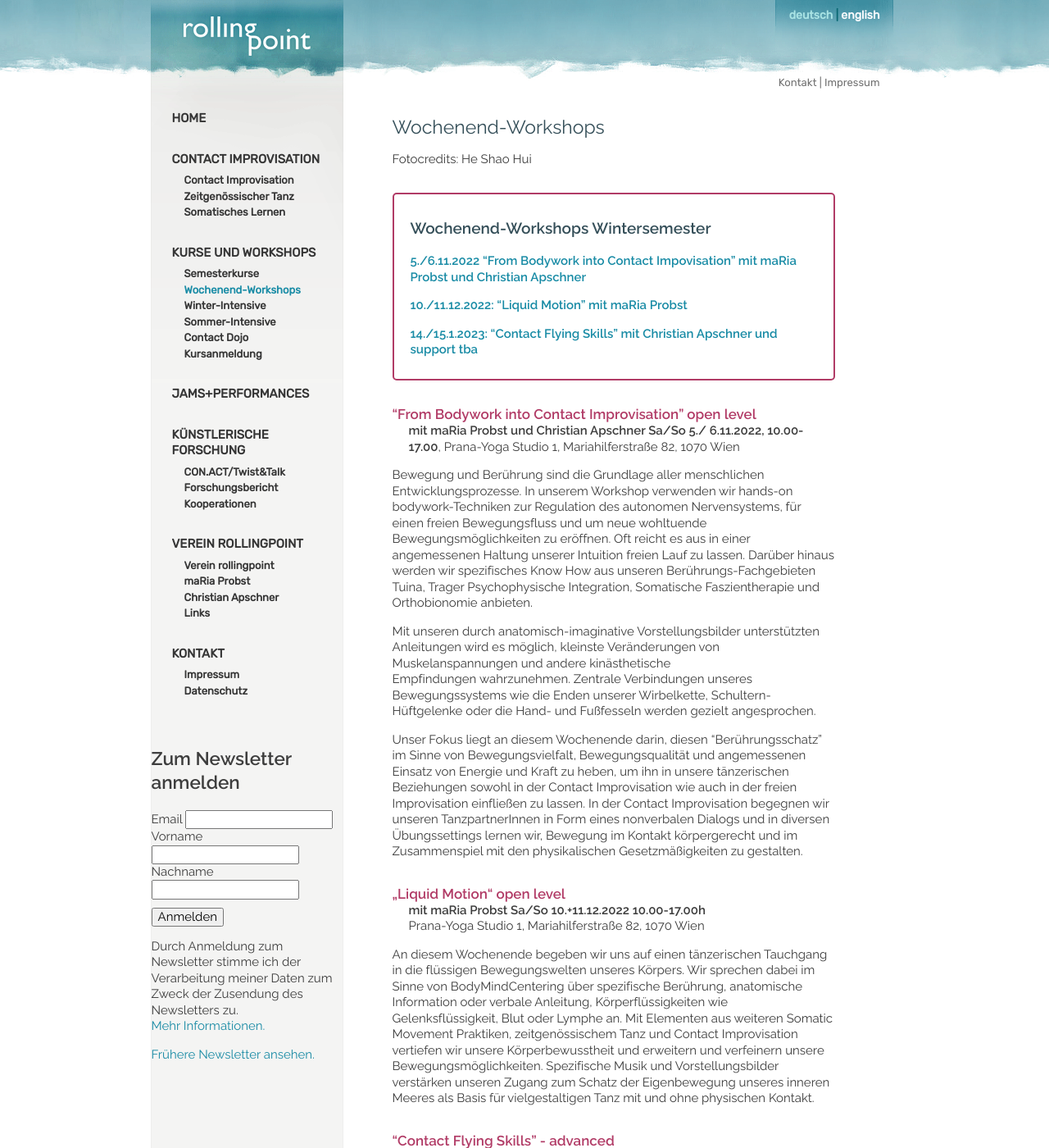
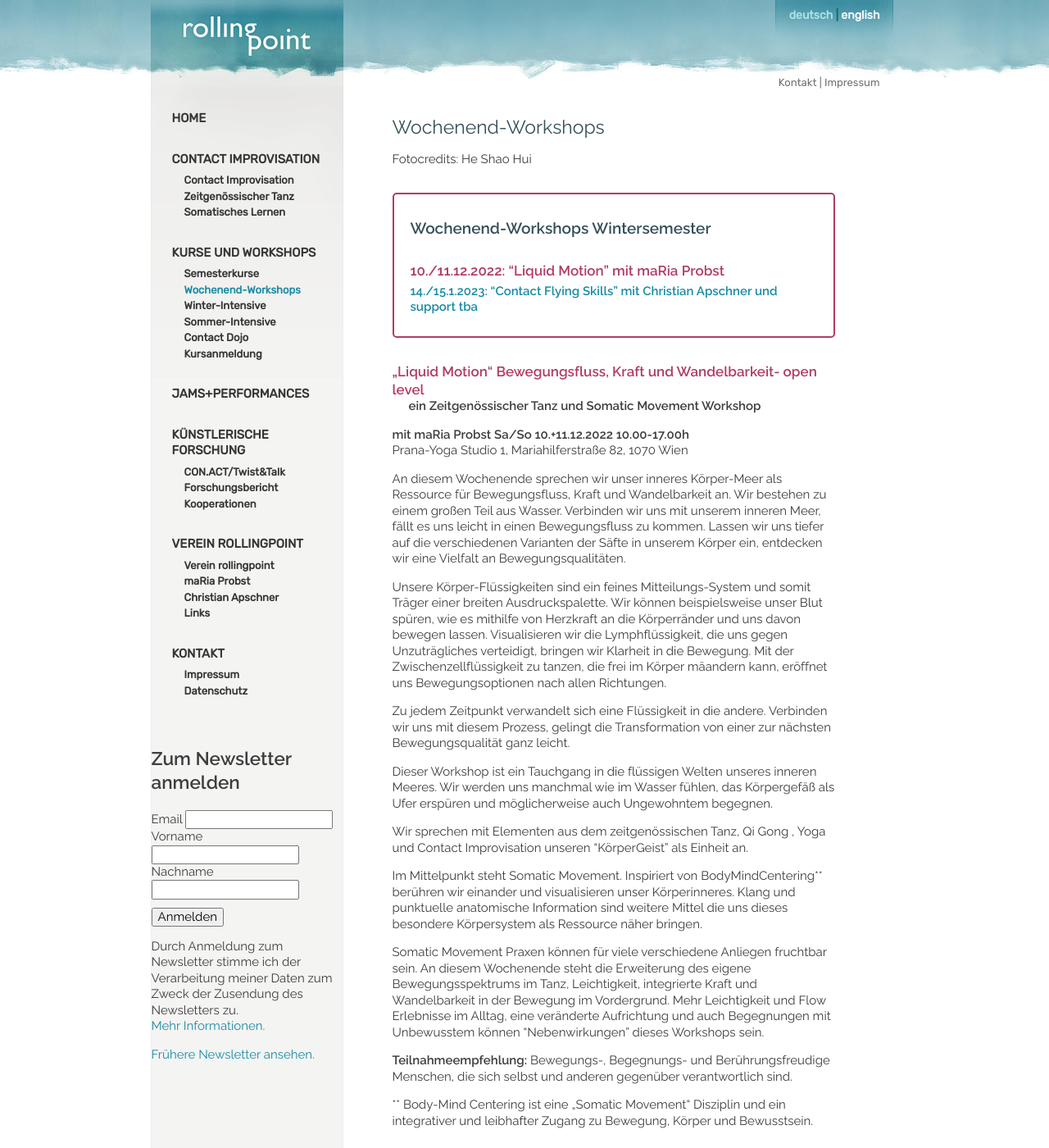
Before and after one commit to manulari/rollingpointat, a Jekyll site: the page built from _pages_de/workshops.md, in a window 1280 px wide and 1400 px high. Shown: the whole window at 82% size. Built offline with Jekyll 4.4.1, drawn with Linux system fonts in a browser that asks for light colours; comment, search, counter and statistics services are not loaded; some of the changed text lies outside the part shown.

Commit message:
Update page (de) “workshops”

```diff
--- a/_pages_de/workshops.md
+++ b/_pages_de/workshops.md
@@ -8,36 +8,40 @@ Fotocredits: He Shao Hui
 
 > ### Wochenend-Workshops Wintersemester
 >
-> **[5./6.11.2022 "From Bodywork into Contact Impovisation" mit maRia Probst und Christian Apschner](#bodywork)**
->
-> **[10./11.12.2022: "Liquid Motion" mit maRia Probst](#liquid)**
+> ##### ﻿10./11.12.2022: "Liquid Motion" ﻿mit maRia Probst﻿
 >
 > **[14./15.1.2023: "Contact Flying Skills" mit Christian Apschner und support tba](#flying)**
 >
-> <div class="named-anchor" id="energize"></div>
+>
+>
+> <div class="named-anchor" id="Liquid"></div>
 
-<div class="named-anchor" id="bodywork"></div>
+#### „Liquid Motion“ Bewegungsfluss, Kraft und Wandelbarkeit- open level
 
-#### "From Bodywork into Contact Improvisation" open level
-
-**mit maRia Probst und Christian Apschner
-Sa/So 5./ 6.11.2022, 10.00-17.00**, Prana-Yoga Studio 1, Mariahilferstraße 82, 1070 Wien
-
-Bewegung und Berührung sind die Grundlage aller menschlichen Entwicklungsprozesse. In unserem Workshop verwenden wir hands-on bodywork-Techniken zur Regulation des autonomen Nervensystems, für einen freien Bewegungsfluss und um neue wohltuende Bewegungsmöglichkeiten zu eröffnen. Oft reicht es aus in einer angemessenen Haltung unserer Intuition freien Lauf zu lassen. Darüber hinaus werden wir spezifisches Know How aus unseren Berührungs-Fachgebieten Tuina, Trager Psychophysische Integration, Somatische Faszientherapie und Orthobionomie anbieten.
-
-Mit unseren durch anatomisch-imaginative Vorstellungsbilder unterstützten Anleitungen wird es möglich, kleinste Veränderungen von Muskelanspannungen und andere kinästhetische Empfindungen wahrzunehmen. Zentrale Verbindungen unseres Bewegungssystems wie die Enden unserer Wirbelkette, Schultern-Hüftgelenke oder die Hand- und Fußfesseln werden gezielt angesprochen.
-
-Unser Fokus liegt an diesem Wochenende darin, diesen "Berührungsschatz" im Sinne von Bewegungsvielfalt, Bewegungsqualität und angemessenen Einsatz von Energie und Kraft zu heben, um ihn in unsere tänzerischen Beziehungen sowohl in der Contact Improvisation wie auch in der freien Improvisation einfließen zu lassen.  In der Contact Improvisation begegnen wir unseren TanzpartnerInnen in Form eines nonverbalen Dialogs und in diversen Übungssettings lernen wir, Bewegung im Kontakt körpergerecht und im Zusammenspiel mit den physikalischen Gesetzmäßigkeiten zu gestalten.
-
-<div class="named-anchor" id="liquid"></div>
-
-#### „Liquid Motion“ open level
+**ein Zeitgenössischer Tanz und Somatic Movement Workshop**
 
 **mit maRia Probst
 Sa/So 10.+11.12.2022 10.00-17.00h**\
 Prana-Yoga Studio 1, Mariahilferstraße 82, 1070 Wien
 
-An diesem Wochenende begeben wir uns auf einen tänzerischen Tauchgang in die flüssigen Bewegungswelten unseres Körpers. Wir sprechen dabei im Sinne von BodyMindCentering über spezifische Berührung, anatomische Information oder verbale Anleitung, Körperflüssigkeiten wie Gelenksflüssigkeit, Blut oder Lymphe an. Mit Elementen aus weiteren Somatic Movement Praktiken, zeitgenössischem Tanz und Contact Improvisation vertiefen wir unsere Körperbewusstheit und erweitern und verfeinern unsere Bewegungsmöglichkeiten. Spezifische Musik und Vorstellungsbilder verstärken unseren Zugang zum Schatz der Eigenbewegung unseres inneren Meeres als Basis für vielgestaltigen Tanz mit und ohne physischen Kontakt.
+An diesem Wochenende sprechen wir unser inneres Körper-Meer als\
+Ressource für Bewegungsfluss, Kraft und Wandelbarkeit an. Wir bestehen zu einem großen Teil aus Wasser. Verbinden wir uns mit unserem inneren Meer, fällt es uns leicht in einen Bewegungsfluss zu kommen. Lassen wir uns tiefer auf die verschiedenen Varianten der Säfte in unserem Körper ein, entdecken wir eine Vielfalt an Bewegungsqualitäten.
+
+Unsere Körper-Flüssigkeiten sind ein feines Mitteilungs-System und somit Träger einer breiten Ausdruckspalette. Wir können beispielsweise unser Blut spüren, wie es mithilfe von Herzkraft an die Körperränder und uns davon bewegen lassen. Visualisieren wir die Lymphflüssigkeit, die uns gegen Unzuträgliches verteidigt, bringen wir Klarheit in die Bewegung. Mit der Zwischenzellflüssigkeit zu tanzen, die frei im Körper mäandern kann, eröffnet uns Bewegungsoptionen nach allen Richtungen.
+
+Zu jedem Zeitpunkt verwandelt sich eine Flüssigkeit in die andere. Verbinden wir uns mit diesem Prozess, gelingt die Transformation von einer zur nächsten Bewegungsqualität ganz leicht.
+
+Dieser Workshop ist ein Tauchgang in die flüssigen Welten unseres inneren Meeres. Wir werden uns manchmal wie im Wasser fühlen, das Körpergefäß als Ufer erspüren und möglicherweise auch Ungewohntem begegnen.
+
+Wir sprechen mit Elementen aus dem zeitgenössischen Tanz, Qi Gong , Yoga und Contact Improvisation unseren "KörperGeist" als Einheit an.
+
+Im Mittelpunkt steht Somatic Movement. Inspiriert von BodyMindCentering\*\* berühren wir einander und visualisieren unser Körperinneres. Klang und punktuelle anatomische Information sind weitere Mittel die uns dieses besondere Körpersystem als Ressource näher bringen.
+
+Somatic Movement Praxen können für viele verschiedene Anliegen fruchtbar sein. An diesem Wochenende steht die Erweiterung des eigene Bewegungsspektrums im Tanz, Leichtigkeit, integrierte Kraft und Wandelbarkeit in der Bewegung im Vordergrund. Mehr Leichtigkeit und Flow Erlebnisse im Alltag, eine veränderte Aufrichtung und auch Begegnungen mit Unbewusstem können "Nebenwirkungen" dieses Workshops sein.
+
+**Teilnahmeempfehlung:** Bewegungs-, Begegnungs- und Berührungsfreudige Menschen, die sich selbst und anderen gegenüber verantwortlich sind.
+
+\*\* Body-Mind Centering ist eine „Somatic Movement“ Disziplin und ein integrativer und leibhafter Zugang zu Bewegung, Körper und Bewusstsein.
 
 <div class="named-anchor" id="flying"></div>
 
@@ -71,6 +75,19 @@ IBAN:AT54 3200 0000 1701 2717, BIC: RLNWATWW, Verein rollingpoint, einzahlen.
 **Stornobedingungen:** Bei Abmeldung bis sieben Tage vor dem Workshop wird der gesamte Betrag abzgl. einer Bearbeitungsgebühr von € 10,- zurückbezahlt. 50% Storno bis zwei Tage vor dem Workshop. Am Vortag und Tag des Workshops kein Storno mehr möglich. Es kann aber eine Ersatzperson nominiert werden.
 
 ## Workshoptermine (Rückblick):
+
+#### "From Bodywork into Contact Improvisation" open level
+
+**mit maRia Probst und Christian Apschner
+Sa/So 5./ 6.11.2022, 10.00-17.00**, Prana-Yoga Studio 1, Mariahilferstraße 82, 1070 Wien
+
+Bewegung und Berührung sind die Grundlage aller menschlichen Entwicklungsprozesse. In unserem Workshop verwenden wir hands-on bodywork-Techniken zur Regulation des autonomen Nervensystems, für einen freien Bewegungsfluss und um neue wohltuende Bewegungsmöglichkeiten zu eröffnen. Oft reicht es aus in einer angemessenen Haltung unserer Intuition freien Lauf zu lassen. Darüber hinaus werden wir spezifisches Know How aus unseren Berührungs-Fachgebieten Tuina, Trager Psychophysische Integration, Somatische Faszientherapie und Orthobionomie anbieten.
+
+Mit unseren durch anatomisch-imaginative Vorstellungsbilder unterstützten Anleitungen wird es möglich, kleinste Veränderungen von Muskelanspannungen und andere kinästhetische Empfindungen wahrzunehmen. Zentrale Verbindungen unseres Bewegungssystems wie die Enden unserer Wirbelkette, Schultern-Hüftgelenke oder die Hand- und Fußfesseln werden gezielt angesprochen.
+
+Unser Fokus liegt an diesem Wochenende darin, diesen "Berührungsschatz" im Sinne von Bewegungsvielfalt, Bewegungsqualität und angemessenen Einsatz von Energie und Kraft zu heben, um ihn in unsere tänzerischen Beziehungen sowohl in der Contact Improvisation wie auch in der freien Improvisation einfließen zu lassen.  In der Contact Improvisation begegnen wir unseren TanzpartnerInnen in Form eines nonverbalen Dialogs und in diversen Übungssettings lernen wir, Bewegung im Kontakt körpergerecht und im Zusammenspiel mit den physikalischen Gesetzmäßigkeiten zu gestalten.
+
+<div class="named-anchor" id="liquid"></div>
 
 ### Sommer-Workshops:
 
```
